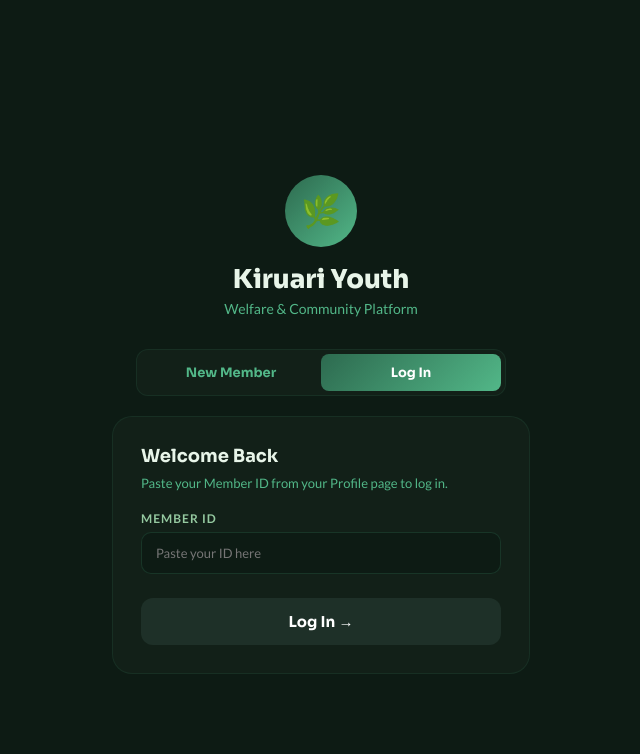
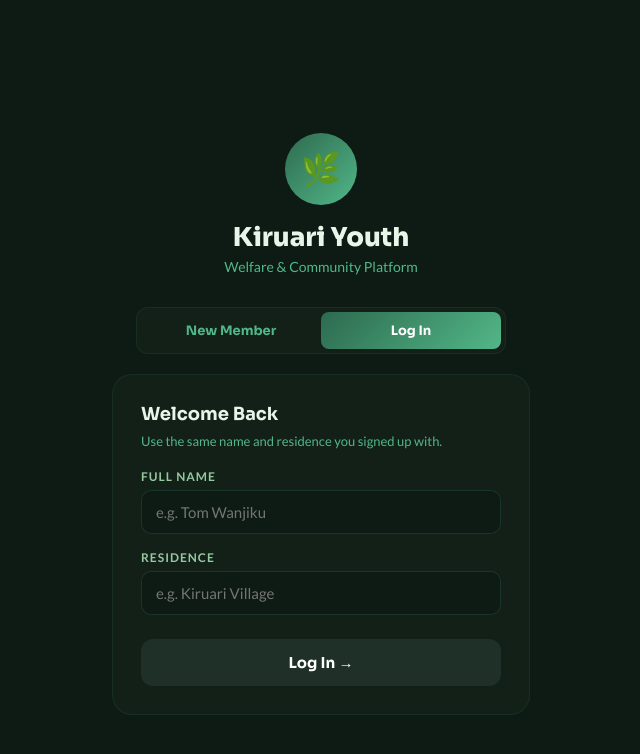
Before and after one commit to Davemiracle01/kiruari-youth-welfare-, a Next.js app: page /signup in a window 1280 px wide. Both pictures are taken after a click on the button "Log In". Shown: the top 754 px of the page, without its empty margins (319-959 px from the left). Built offline with nearby package versions, Linux system fonts and the light colour scheme; no server answers.

Commit message:
Refactor login handling and update state management

```diff
--- a/app/signup/page.js
+++ b/app/signup/page.js
@@ -6,7 +6,8 @@ import { supabase } from '../../lib/supabase'
 export default function SignupPage() {
   const router = useRouter()
   const [form, setForm] = useState({ name: '', residence: '' })
-  const [loginId, setLoginId] = useState('')
+  const [loginName, setLoginName] = useState('')
+  const [loginResidence, setLoginResidence] = useState('')
   const [mode, setMode] = useState('signup')
   const [loading, setLoading] = useState(false)
   const [error, setError] = useState('')
@@ -32,16 +33,17 @@ export default function SignupPage() {
   }
 
   async function handleLogin() {
-    if (!loginId.trim()) return
+    if (!loginName.trim() || !loginResidence.trim()) return
     setLoading(true)
     setError('')
     try {
-      const { data, error: fetchError } = await supabase
+      const { data, error } = await supabase
         .from('users')
         .select('id')
-        .eq('id', loginId.trim())
+        .ilike('name', loginName.trim())
+        .ilike('residence', loginResidence.trim())
         .single()
-      if (fetchError || !data) throw new Error('ID not found. Check and try again.')
+      if (error || !data) throw new Error('No account found. Check your name and residence.')
       localStorage.setItem('kiruare_user_id', data.id)
       router.push('/members')
     } catch (err) {
@@ -61,7 +63,6 @@ export default function SignupPage() {
         <p style={{ fontFamily: "'Lato', sans-serif", color: '#52B788', margin: '4px 0 0', fontSize: 14 }}>Welfare & Community Platform</p>
       </div>
 
-      {/* Tab switcher */}
       <div style={{ display: 'flex', background: '#122018', border: '1px solid #2D6A4F33', borderRadius: 12, padding: 4, marginBottom: 20, width: '100%', maxWidth: 360 }}>
         <button onClick={() => { setMode('signup'); setError('') }} style={{ flex: 1, padding: '10px', border: 'none', borderRadius: 8, cursor: 'pointer', background: mode === 'signup' ? 'linear-gradient(135deg,#2D6A4F,#52B788)' : 'transparent', color: mode === 'signup' ? '#fff' : '#52B788', fontFamily: "'Sora', sans-serif", fontWeight: 700, fontSize: 13 }}>
           New Member
@@ -72,7 +73,6 @@ export default function SignupPage() {
       </div>
 
       <div style={{ background: '#122018', border: '1px solid #2D6A4F33', borderRadius: 20, padding: 28, width: '100%', maxWidth: 360 }}>
-
         {mode === 'signup' ? (
           <>
             <h2 style={{ fontFamily: "'Sora', sans-serif", color: '#E8F5E9', fontSize: 18, margin: '0 0 20px', fontWeight: 700 }}>Join the Community</h2>
@@ -83,16 +83,10 @@ export default function SignupPage() {
                 style={{ width: '100%', background: '#0D1B14', border: '1px solid #2D6A4F55', borderRadius: 10, padding: '12px 14px', color: '#E8F5E9', fontFamily: "'Lato', sans-serif", fontSize: 15, outline: 'none', boxSizing: 'border-box' }} />
             </div>
 
-            <div style={{ marginBottom: 16 }}>
+            <div style={{ marginBottom: 24 }}>
               <label style={{ fontFamily: "'Lato', sans-serif", fontSize: 12, color: '#95C9A0', display: 'block', marginBottom: 6, fontWeight: 600, letterSpacing: 1 }}>RESIDENCE</label>
               <input value={form.residence} onChange={e => setForm({ ...form, residence: e.target.value })} placeholder="e.g. Kiruari Village"
                 style={{ width: '100%', background: '#0D1B14', border: '1px solid #2D6A4F55', borderRadius: 10, padding: '12px 14px', color: '#E8F5E9', fontFamily: "'Lato', sans-serif", fontSize: 15, outline: 'none', boxSizing: 'border-box' }} />
-            </div>
-
-            <div style={{ background: '#0D1B14', border: '1px solid #52B78844', borderRadius: 10, padding: '10px 14px', marginBottom: 20 }}>
-              <p style={{ fontFamily: "'Lato', sans-serif", fontSize: 12, color: '#52B788', margin: 0, lineHeight: 1.6 }}>
-                ⚠️ After joining, go to <strong>Profile</strong> and copy your <strong>Member ID</strong>. You will need it to log back in.
-              </p>
             </div>
 
             {error && <p style={{ color: '#ff6b6b', fontFamily: "'Lato', sans-serif", fontSize: 13, marginBottom: 12 }}>{error}</p>}
@@ -105,20 +99,24 @@ export default function SignupPage() {
         ) : (
           <>
             <h2 style={{ fontFamily: "'Sora', sans-serif", color: '#E8F5E9', fontSize: 18, margin: '0 0 8px', fontWeight: 700 }}>Welcome Back</h2>
-            <p style={{ fontFamily: "'Lato', sans-serif", color: '#52B788', fontSize: 13, margin: '0 0 20px' }}>
-              Paste your Member ID from your Profile page to log in.
-            </p>
+            <p style={{ fontFamily: "'Lato', sans-serif", color: '#52B788', fontSize: 13, margin: '0 0 20px' }}>Use the same name and residence you signed up with.</p>
+
+            <div style={{ marginBottom: 16 }}>
+              <label style={{ fontFamily: "'Lato', sans-serif", fontSize: 12, color: '#95C9A0', display: 'block', marginBottom: 6, fontWeight: 600, letterSpacing: 1 }}>FULL NAME</label>
+              <input value={loginName} onChange={e => setLoginName(e.target.value)} placeholder="e.g. Tom Wanjiku"
+                style={{ width: '100%', background: '#0D1B14', border: '1px solid #2D6A4F55', borderRadius: 10, padding: '12px 14px', color: '#E8F5E9', fontFamily: "'Lato', sans-serif", fontSize: 15, outline: 'none', boxSizing: 'border-box' }} />
+            </div>
 
             <div style={{ marginBottom: 24 }}>
-              <label style={{ fontFamily: "'Lato', sans-serif", fontSize: 12, color: '#95C9A0', display: 'block', marginBottom: 6, fontWeight: 600, letterSpacing: 1 }}>MEMBER ID</label>
-              <input value={loginId} onChange={e => setLoginId(e.target.value)} placeholder="Paste your ID here"
-                style={{ width: '100%', background: '#0D1B14', border: '1px solid #2D6A4F55', borderRadius: 10, padding: '12px 14px', color: '#E8F5E9', fontFamily: "'Lato', sans-serif", fontSize: 13, outline: 'none', boxSizing: 'border-box' }} />
+              <label style={{ fontFamily: "'Lato', sans-serif", fontSize: 12, color: '#95C9A0', display: 'block', marginBottom: 6, fontWeight: 600, letterSpacing: 1 }}>RESIDENCE</label>
+              <input value={loginResidence} onChange={e => setLoginResidence(e.target.value)} placeholder="e.g. Kiruari Village"
+                style={{ width: '100%', background: '#0D1B14', border: '1px solid #2D6A4F55', borderRadius: 10, padding: '12px 14px', color: '#E8F5E9', fontFamily: "'Lato', sans-serif", fontSize: 15, outline: 'none', boxSizing: 'border-box' }} />
             </div>
 
             {error && <p style={{ color: '#ff6b6b', fontFamily: "'Lato', sans-serif", fontSize: 13, marginBottom: 12 }}>{error}</p>}
 
-            <button onClick={handleLogin} disabled={loading || !loginId.trim()}
-              style={{ width: '100%', background: loginId.trim() ? 'linear-gradient(135deg,#2D6A4F,#52B788)' : '#1e3028', border: 'none', borderRadius: 12, padding: '14px', color: '#fff', fontFamily: "'Sora', sans-serif", fontWeight: 700, fontSize: 15, cursor: loginId.trim() ? 'pointer' : 'not-allowed' }}>
+            <button onClick={handleLogin} disabled={loading || !loginName.trim() || !loginResidence.trim()}
+              style={{ width: '100%', background: loginName && loginResidence ? 'linear-gradient(135deg,#2D6A4F,#52B788)' : '#1e3028', border: 'none', borderRadius: 12, padding: '14px', color: '#fff', fontFamily: "'Sora', sans-serif", fontWeight: 700, fontSize: 15, cursor: loginName && loginResidence ? 'pointer' : 'not-allowed' }}>
               {loading ? 'Checking...' : 'Log In →'}
             </button>
           </>
@@ -126,4 +124,4 @@ export default function SignupPage() {
       </div>
     </div>
   )
-            }
+          }
```
